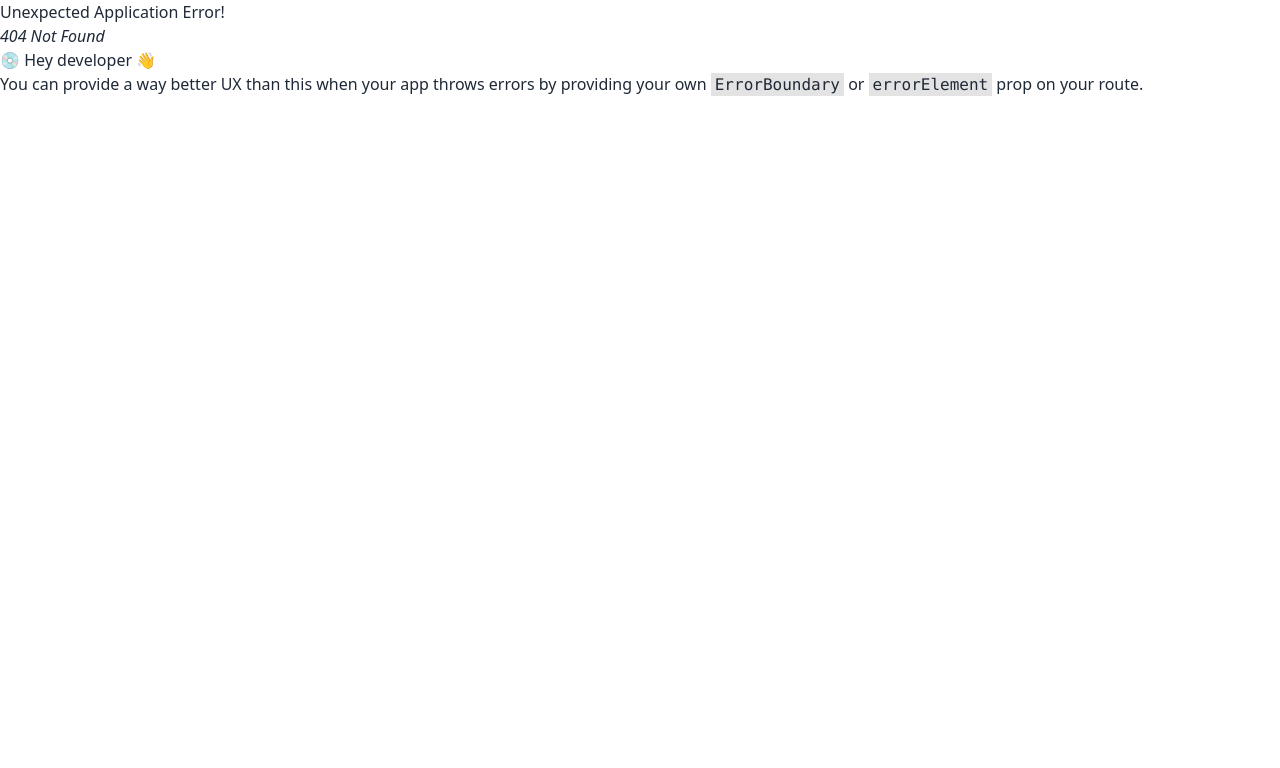
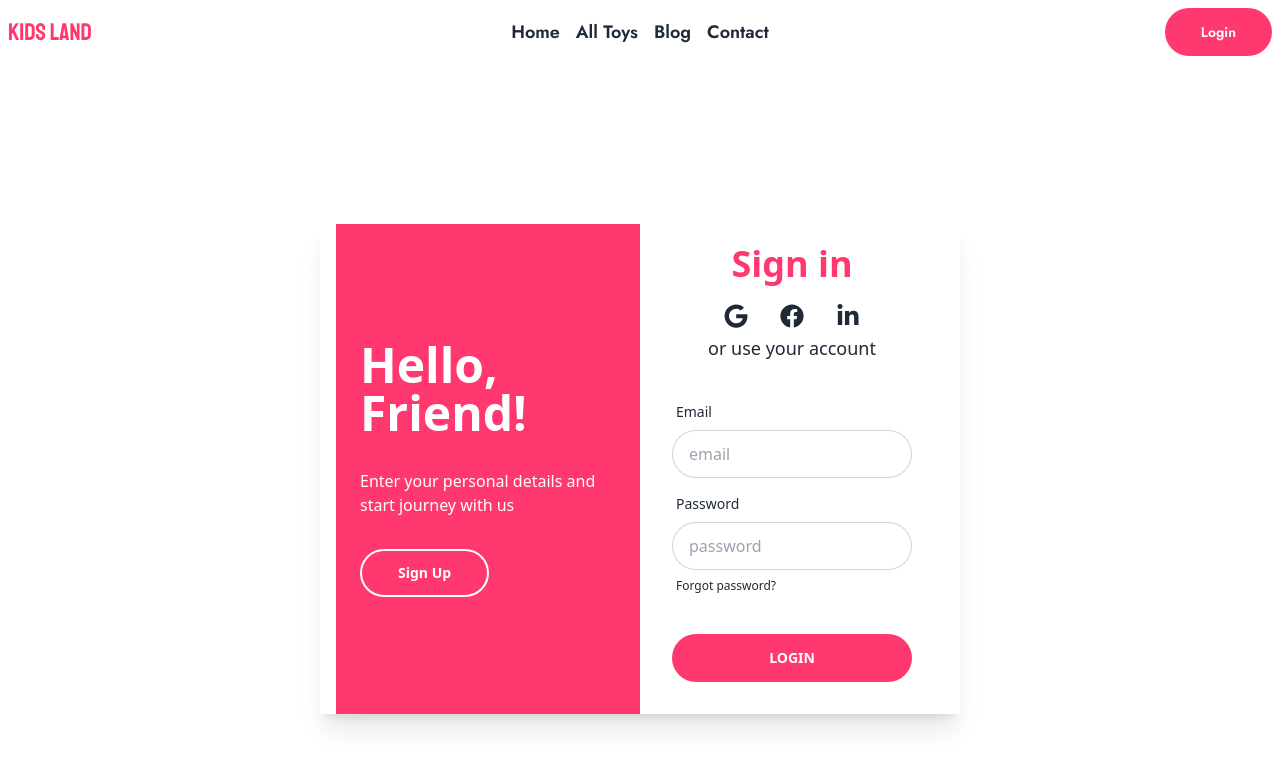
Before and after one commit to jahid05/kid-land-client, a React (Vite) app: page /login in a window 1280 px wide. Before the commit this address had no page. Shown: the top 768 px of the page. Built offline with nearby package versions, Linux system fonts and the light colour scheme.

Commit message:
Sign in Page Done

```diff
--- /dev/null
+++ b/src/components/pages/Login/Login.jsx
@@ -0,0 +1,83 @@
+import { Link } from "react-router-dom";
+import { FaFacebook, FaGoogle, FaLinkedinIn } from "react-icons/fa";
+
+const Login = () => {
+  return (
+    <div className="container mx-auto">
+      <div className="lg:w-1/2 px-4 mx-auto shadow-xl">
+        <div className="grid md:grid-cols-2 grid-cols-1 lg:my-40 my-20">
+          <div className="text-center text-white lg:text-left justify-center flex flex-col bg-theme-100 p-6 h-full space-y-2">
+            <h1 className="text-5xl font-bold">Hello, Friend!</h1>
+            <p className="py-6">
+              Enter your personal details and start journey with us
+            </p>
+            <Link>
+              <button className="btn btn-outline rounded-full px-9 normal-case border-white border-2 text-white">
+                Sign Up
+              </button>
+            </Link>
+          </div>
+          <div className="card">
+            <h1 className="font-bold text-center text-theme-100 py-5 md:text-4xl text-2xl">
+              Sign in
+            </h1>
+            <div className="flex justify-center">
+              <Link>
+                <button className="text-2xl rounded-full mx-4">
+                  <FaGoogle></FaGoogle>
+                </button>
+              </Link>
+              <Link>
+                <button className="text-2xl rounded-full mx-4">
+                  <FaFacebook></FaFacebook>
+                </button>
+              </Link>
+              <Link>
+                <button className="text-2xl rounded-full mx-4">
+                  <FaLinkedinIn></FaLinkedinIn>
+                </button>
+              </Link>
+            </div>
+            <p className="text-center text-lg">or use your account</p>
+            <div className="card-body">
+              <div className="form-control">
+                <label className="label">
+                  <span className="label-text">Email</span>
+                </label>
+                <input
+                  type="text"
+                  placeholder="email"
+                  className="input rounded-full input-bordered"
+                />
+              </div>
+              <div className="form-control">
+                <label className="label">
+                  <span className="label-text">Password</span>
+                </label>
+                <input
+                  type="text"
+                  placeholder="password"
+                  className="input rounded-full input-bordered"
+                />
+                <label className="label">
+                  <a href="#" className="label-text-alt link link-hover">
+                    Forgot password?
+                  </a>
+                </label>
+              </div>
+              <div className="form-control mt-6">
+                <Link>
+                  <button className="btn bg-theme-100 border-none btn-block rounded-full">
+                    Login
+                  </button>
+                </Link>
+              </div>
+            </div>
+          </div>
+        </div>
+      </div>
+    </div>
+  );
+};
+
+export default Login;
--- a/src/components/pages/Shared/Navbar/Navbar.jsx
+++ b/src/components/pages/Shared/Navbar/Navbar.jsx
@@ -1,4 +1,4 @@
-import { NavLink } from "react-router-dom";
+import { Link, NavLink } from "react-router-dom";
 
 const Navbar = () => {
   const navItems = <>
@@ -39,7 +39,9 @@ const Navbar = () => {
         </ul>
       </div>
       <div className="navbar-end">
-        <button className="btn rounded-full px-9 normal-case font-custom-100 bg-theme-100 hover:bg-theme-200 border-none">Login</button>
+        <Link to='/login'>
+          <button className="btn rounded-full px-9 normal-case font-custom-100 bg-theme-100 hover:bg-theme-200 border-none">Login</button>
+        </Link>
       </div>
     </div>
   );
--- a/src/main.jsx
+++ b/src/main.jsx
@@ -9,6 +9,7 @@ import {
 import Routes from './components/Routes/Routes.jsx';
 import Home from './components/pages/Home/Home.jsx';
 import AllProducts from './components/pages/AllProducts/AllProducts';
+import Login from './components/pages/Login/Login';
 
 const router = createBrowserRouter([
   {
@@ -22,6 +23,10 @@ const router = createBrowserRouter([
       {
         path: 'allToys',
         element: <AllProducts></AllProducts>,
+      },
+      {
+        path: 'login',
+        element: <Login></Login>
       }
     ]
   },
```
Also changed, not shown: 7 other files (tests, documents, lock files or other folders).
